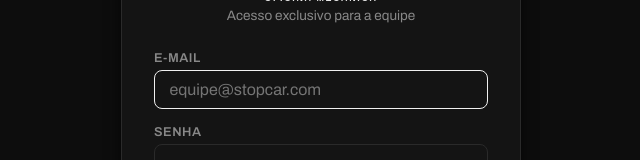
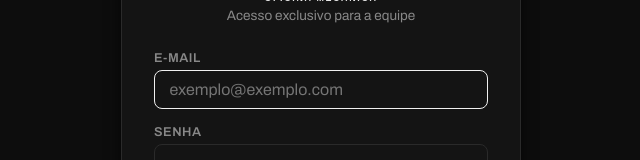
Before and after one commit to stopcarsistema-cyber/stopcar, a React (Vite) app: page / in a window 1280 px wide. Shown: the part 336-496 px from the top of the page, without its empty margins (319-959 px from the left). Built offline with nearby package versions, Linux system fonts and the light colour scheme; no server answers.

Commit message:
Add files via upload

```diff
--- a/src/Login.jsx
+++ b/src/Login.jsx
@@ -37,7 +37,7 @@
               type="email"
               value={email}
               onChange={e => setEmail(e.target.value)}
-              placeholder="equipe@stopcar.com"
+              placeholder="exemplo@exemplo.com"
               required
               autoFocus
             />
```
